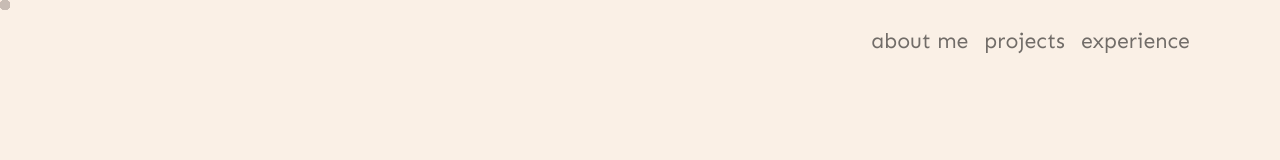
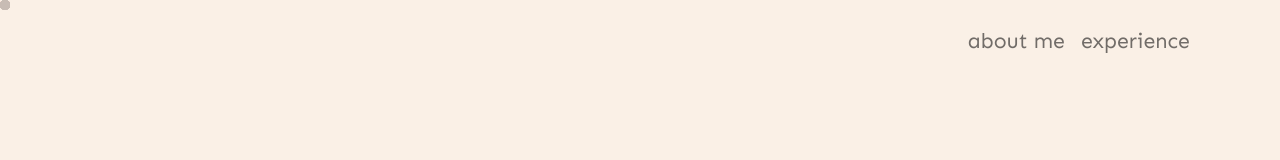
Before and after one commit to akhilkammila/akhilkammila.github.io, a plain HTML site: page index.html in a window 1280 px wide. Shown: the top 160 px of the page. Drawn offline with nearby package versions, Linux system fonts and the light colour scheme.

Commit message:
removed link to projects section

```diff
--- a/index.html
+++ b/index.html
@@ -49,10 +49,6 @@
 				<ul class="navbar-nav ms-auto">
 					<li class="nav-item">
 						<a href="#thingsido" class="nav-link navigation-tabs">about me</a>
-					</li>
-
-					<li class="nav-item">
-						<a href="#projects" class="nav-link navigation-tabs">projects</a>
 					</li>
 
 					<li class="nav-item">
```
